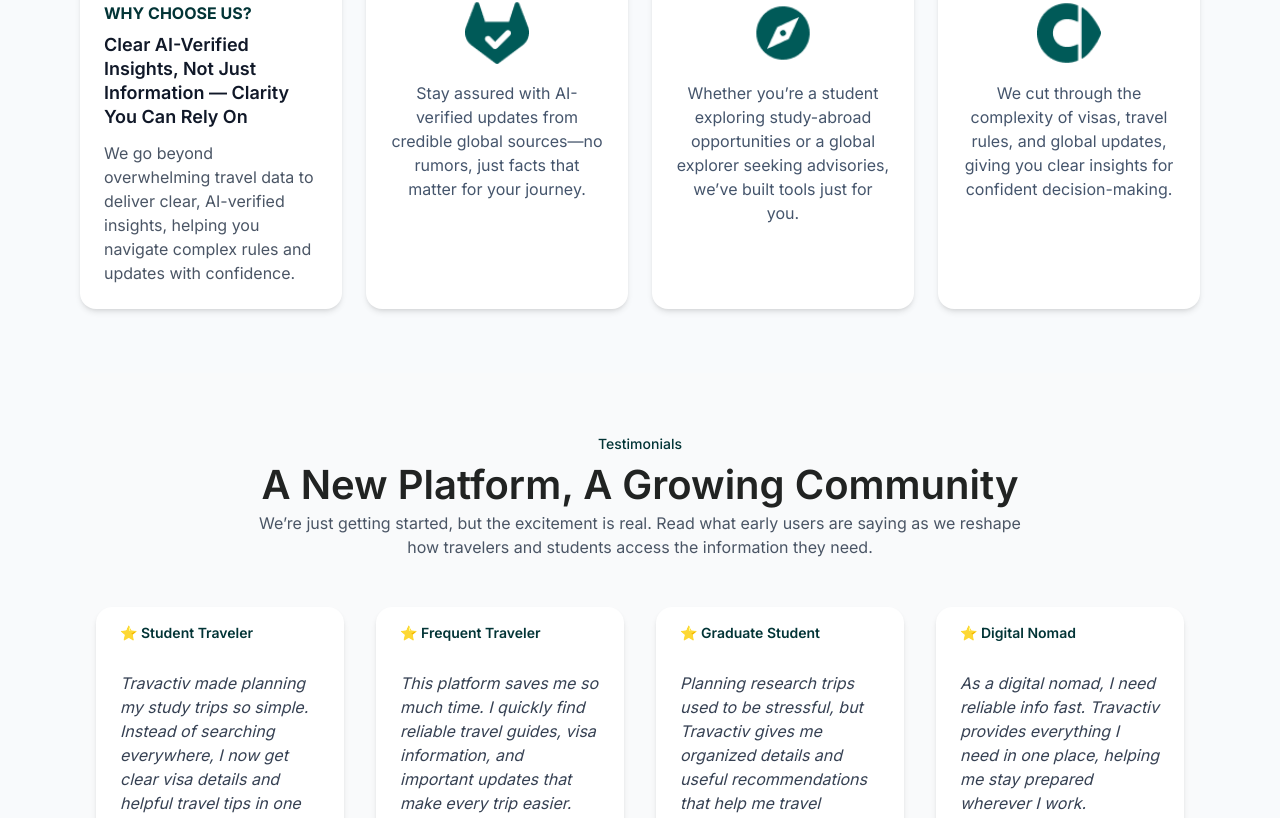
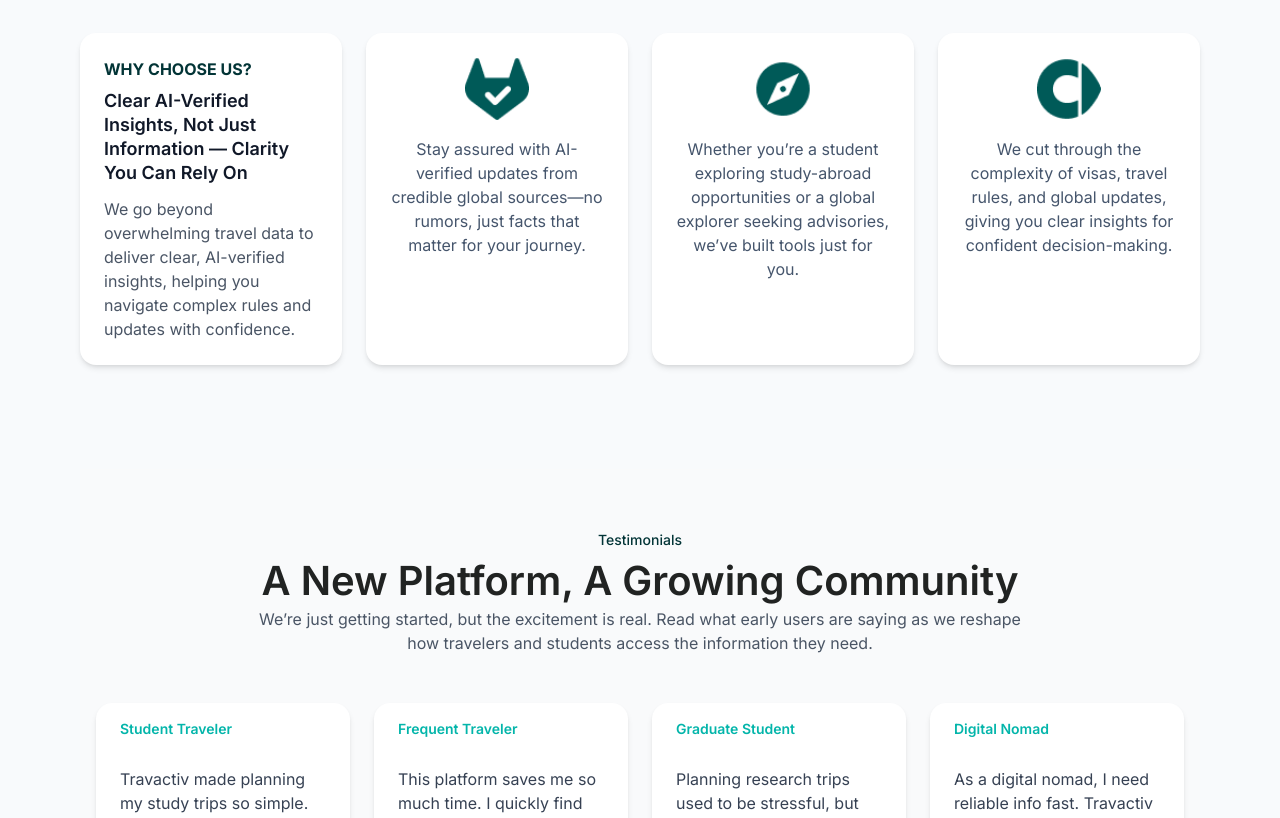
Before and after one commit to Dadben08/Travactive, a React (Vite) app: page / in a window 1280 px wide. Shown: the part 1976-2794 px from the top of the page. Built offline with nearby package versions, Linux system fonts and the light colour scheme.

Commit message:
latest work done on the hero section

```diff
--- a/src/Components/CTA.jsx
+++ b/src/Components/CTA.jsx
@@ -4,7 +4,7 @@
 const CTA = () => {
   return (
     <section
-  className="relative text-white text-center py-12 rounded-2xl shadow-md max-w-6xl mx-auto px-4 mt-10 sm:mt-16 md:mt-20"
+  className="relative text-white  text-center py-12 rounded-2xl shadow-md max-w-6xl mx-auto px-4  sm:mt-16 md:mt-20"
   style={{
     backgroundImage: `linear-gradient(rgba(255, 76, 41, 0.85), rgba(255, 76, 41, 0.85)), url(${CTAImage})`,
     backgroundSize: "cover",
--- a/src/Pages/Home.jsx
+++ b/src/Pages/Home.jsx
@@ -120,7 +120,7 @@
 
 
         {/* Icon Cards */}
-        <section className="grid grid-cols-1 sm:grid-cols-2 lg:grid-cols-4 gap-6 mt-16 ">
+        <section className="grid grid-cols-1 sm:grid-cols-2 lg:grid-cols-4 gap-6 mt-30 ">
           {IconCard.map((card, index) => (
             <div
               key={index}
@@ -154,7 +154,7 @@
         </section>
 
         {/* Testimonials */}
-        <section className="bg-gray-50 py-16 mt-16">
+        <section className="bg-gray-50 py-16 mt-26">
           <div className="max-w-6xl mx-auto text-center px-4">
             <h2 className="font-inter font-medium text-[14px] leading-[14px] text-center text-[#023436]">
   Testimonials
@@ -178,21 +178,22 @@
 
             </div>
 
-             <div className="grid grid-cols-1 sm:grid-cols-2 lg:grid-cols-4 gap-8">
+             <div className="grid grid-cols-1 sm:grid-cols-2 lg:grid-cols-4 gap-6">
       {testimonialData.map((item, i) => (
         <div
           key={i}
           className="bg-white shadow-md rounded-2xl p-6 text-left hover:shadow-lg transition-all duration-300 relative"
         >
-          <h5 className="text-[#023436] font-semibold text-sm mb-3 absolute top-4 left-6">
+          <h5 className="text-[#03B5AA] font-semibold text-sm mb-3 absolute top-4 left-6">
             {item.title}
           </h5>
 
-          <p className="text-gray-700 italic mt-10 text-sm sm:text-base">
+          <p className="text-gray-700 itali
+    font-inter font-normal  w-[210px] h-[200px]  mt-10 text-sm sm:text-base ">
             {item.text}
           </p>
 
-          <div className="flex items-center gap-3 mt-6">
+          <div className="flex items-center gap-3 mt-1">
             <img
               src={item.img}
               alt="user"
@@ -224,10 +225,12 @@
               </button>
             </div> */}
 
-            <CTA />
+
 
           </div>
+
         </section>
+        <CTA />
       </div>
     </div>
   );
--- a/src/assets/travelCards.js
+++ b/src/assets/travelCards.js
@@ -53,7 +53,7 @@
 
 export const testimonialData = [
 {
-title: "⭐ Student Traveler",
+title: "Student Traveler",
 text:
 "Travactiv made planning my study trips so simple. Instead of searching everywhere, I now get clear visa details and helpful travel tips in one place.",
 name: "Sarah M.",
@@ -61,7 +61,7 @@
 img: Frame2,
 },
 {
-title: "⭐ Frequent Traveler",
+title: "Frequent Traveler",
 text:
 "This platform saves me so much time. I quickly find reliable travel guides, visa information, and important updates that make every trip easier.",
 name: "David K.",
@@ -69,7 +69,7 @@
 img: Frame1,
 },
 {
-title: "⭐ Graduate Student",
+title: "Graduate Student",
 text:
 "Planning research trips used to be stressful, but Travactiv gives me organized details and useful recommendations that help me travel confidently.",
 name: "Anita O.",
@@ -77,7 +77,7 @@
 img: Frame2,
 },
 {
-title: "⭐ Digital Nomad",
+title: "Digital Nomad",
 text:
 "As a digital nomad, I need reliable info fast. Travactiv provides everything I need in one place, helping me stay prepared wherever I work.",
 name: "John P.",
```
